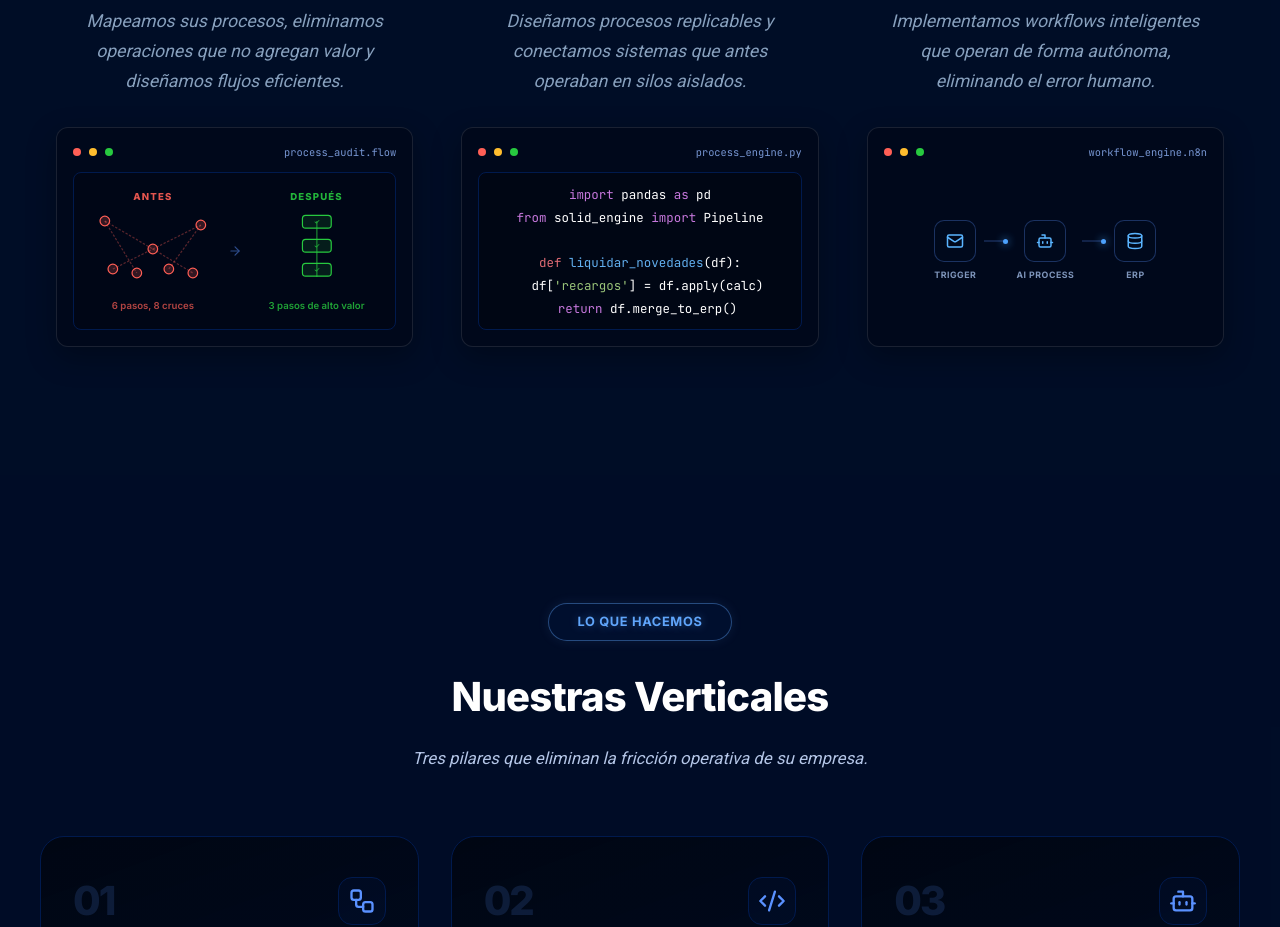
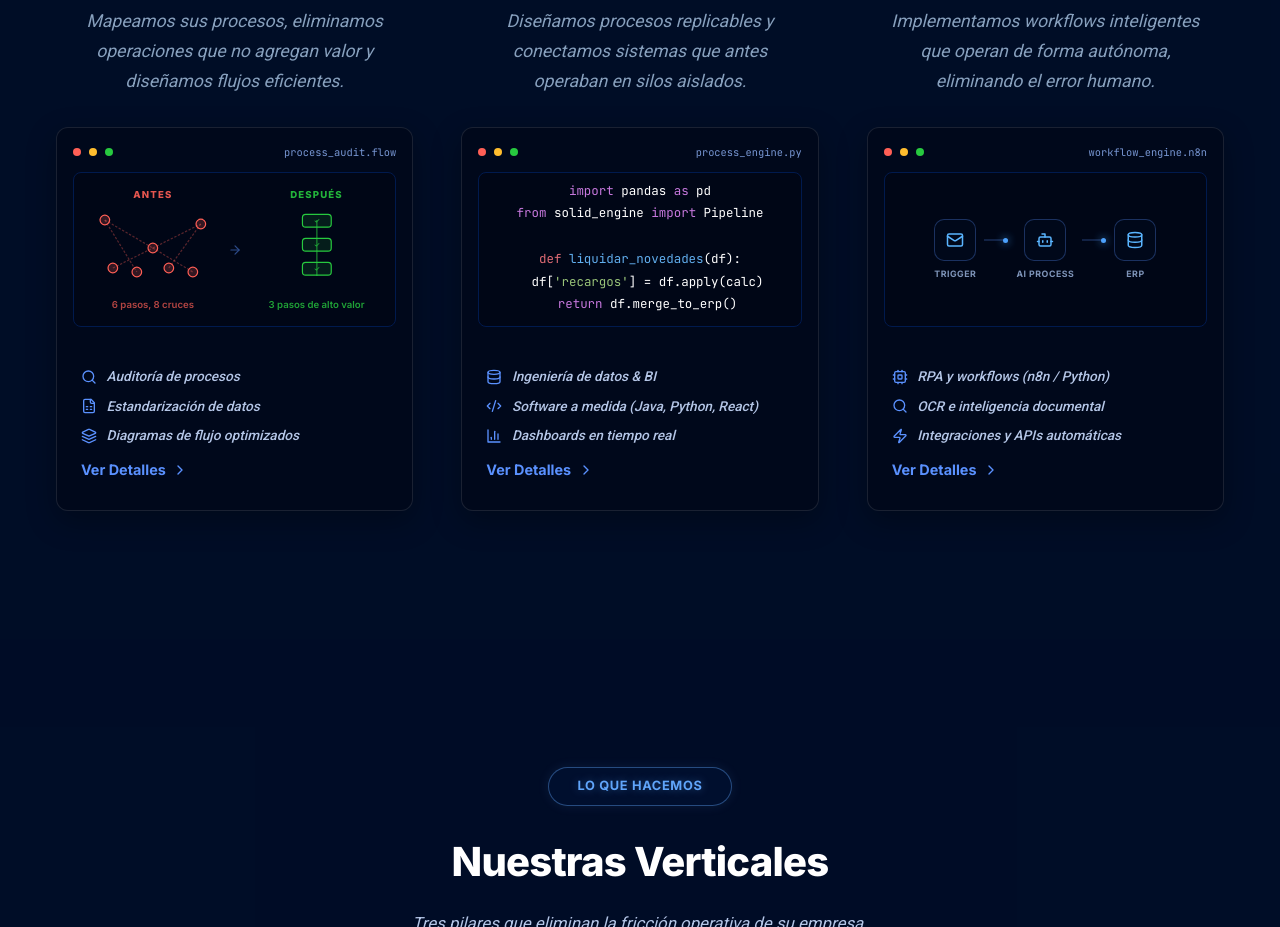
Before and after one commit to LuisRojas0923/Landing-Page-SOLID, a React (Vite) app: page / in a window 1280 px wide. Shown: the part 1560-2487 px from the top of the page. Built offline with nearby package versions, Linux system fonts and the light colour scheme.

Commit message:
style: perfect uniform layout for method section Mac windows, precise text centering, and cinematic 1.0s hover physics

```diff
--- a/src/pages/Home.css
+++ b/src/pages/Home.css
@@ -50,15 +50,21 @@
     color: var(--powder-blue-400);
 }
 
-/* Terminal Styles */
+/* Terminal Window Content (Column 2) */
 .terminal-content {
-    background: rgba(0, 6, 19, 0.8);
+    background: rgba(0, 6, 19, 0.6);
     border-radius: 8px;
+    border: 1px solid var(--deep-navy-400);
     padding: 1rem;
+    text-align: left;
+    height: 155px; /* Ensures identical shared size */
+    display: flex;
+    flex-direction: column;
+    justify-content: center;
+    margin-bottom: auto;
     font-family: 'JetBrains Mono', 'Fira Code', monospace;
     font-size: 0.85rem;
     line-height: 1.5;
-    border: 1px solid var(--deep-navy-400);
     position: relative;
 }
 
@@ -720,16 +726,49 @@
     border: 1px solid rgba(255, 255, 255, 0.1);
     box-shadow: 0 10px 30px rgba(0, 0, 0, 0.3);
     overflow: hidden;
-    height: 220px;
+    height: 100%; /* the column stretches, and this ensures it stretches to match */
+    min-height: 220px;
     margin-top: auto;
     display: flex;
     flex-direction: column;
+    position: relative;
+    transition: all 1.0s cubic-bezier(0.175, 0.885, 0.32, 1.275);
+}
+
+.phase-window::before {
+    content: '';
+    position: absolute;
+    top: 0;
+    left: 0;
+    right: 0;
+    height: 3px;
+    background: linear-gradient(90deg, transparent, var(--deep-navy-800), transparent);
+    opacity: 0;
+    transition: opacity 0.3s ease;
+}
+
+.phase-window:hover {
+    border-color: var(--deep-navy-800);
+    box-shadow: 0 20px 40px rgba(7, 90, 255, 0.15);
+    transform: translateY(-8px);
+}
+
+.phase-window:hover::before {
+    opacity: 1;
 }
 
 .phase-window>*:last-child {
-    flex: 1;
-    min-height: 0;
+    flex: 0 0 auto;
     overflow: hidden;
+}
+
+ul.window-inner-list {
+    margin: 2.5rem 0.5rem 1.5rem;
+}
+
+.window-inner-list .vertical-item {
+    font-size: 0.85rem;
+    line-height: 1.4;
 }
 
 @media (max-width: 1024px) {
@@ -774,8 +813,10 @@
 .flow-comparison {
     display: flex;
     align-items: center;
+    justify-content: center;
     gap: 0.5rem;
     padding: 0.75rem;
+    height: 155px; /* Ensures identical shared size */
     background: rgba(0, 6, 19, 0.6);
     border-radius: 8px;
     border: 1px solid var(--deep-navy-400);
@@ -873,7 +914,11 @@
     align-items: center;
     justify-content: center;
     gap: 0.5rem;
-    padding: 1rem 0.5rem;
+    padding: 1rem 0;
+    height: 155px; /* Ensures identical shared size */
+    background: rgba(0, 6, 19, 0.6);
+    border-radius: 8px;
+    border: 1px solid var(--deep-navy-400);
 }
 
 .workflow-node-labeled {
--- a/src/pages/Home.jsx
+++ b/src/pages/Home.jsx
@@ -292,6 +292,17 @@ const Home = () => {
                                             <span className="flow-stat flow-stat-ok">3 pasos de alto valor</span>
                                         </div>
                                     </div>
+                                    <ul className="vertical-items window-inner-list">
+                                        {verticals[0].items.map((item, j) => (
+                                            <li key={j} className="vertical-item">
+                                                <span className="vertical-item-icon">{item.icon}</span>
+                                                {item.label}
+                                            </li>
+                                        ))}
+                                    </ul>
+                                    <button className="vertical-cta" style={{ paddingLeft: '0.5rem', paddingBottom: '1rem', marginTop: '-0.5rem' }} onClick={() => document.getElementById('services')?.scrollIntoView({ behavior: 'smooth' })}>
+                                        Ver Detalles <ChevronRight size={16} />
+                                    </button>
                                 </div>
                             </motion.div>
 
@@ -324,6 +335,17 @@ const Home = () => {
                                         <div className="terminal-line">&nbsp;&nbsp;df[<span style={{ color: '#98c379' }}>'recargos'</span>] = df.apply(calc)</div>
                                         <div className="terminal-line">&nbsp;&nbsp;<span style={{ color: '#c678dd' }}>return</span> df.merge_to_erp()</div>
                                     </div>
+                                    <ul className="vertical-items window-inner-list">
+                                        {verticals[1].items.map((item, j) => (
+                                            <li key={j} className="vertical-item">
+                                                <span className="vertical-item-icon">{item.icon}</span>
+                                                {item.label}
+                                            </li>
+                                        ))}
+                                    </ul>
+                                    <button className="vertical-cta" style={{ paddingLeft: '0.5rem', paddingBottom: '1rem', marginTop: '-0.5rem' }} onClick={() => document.getElementById('services')?.scrollIntoView({ behavior: 'smooth' })}>
+                                        Ver Detalles <ChevronRight size={16} />
+                                    </button>
                                 </div>
                             </motion.div>
 
@@ -368,6 +390,17 @@ const Home = () => {
                                             <span className="workflow-node-label">ERP</span>
                                         </div>
                                     </div>
+                                    <ul className="vertical-items window-inner-list">
+                                        {verticals[2].items.map((item, j) => (
+                                            <li key={j} className="vertical-item">
+                                                <span className="vertical-item-icon">{item.icon}</span>
+                                                {item.label}
+                                            </li>
+                                        ))}
+                                    </ul>
+                                    <button className="vertical-cta" style={{ paddingLeft: '0.5rem', paddingBottom: '1rem', marginTop: '-0.5rem' }} onClick={() => document.getElementById('services')?.scrollIntoView({ behavior: 'smooth' })}>
+                                        Ver Detalles <ChevronRight size={16} />
+                                    </button>
                                 </div>
                             </motion.div>
                         </div>
```
